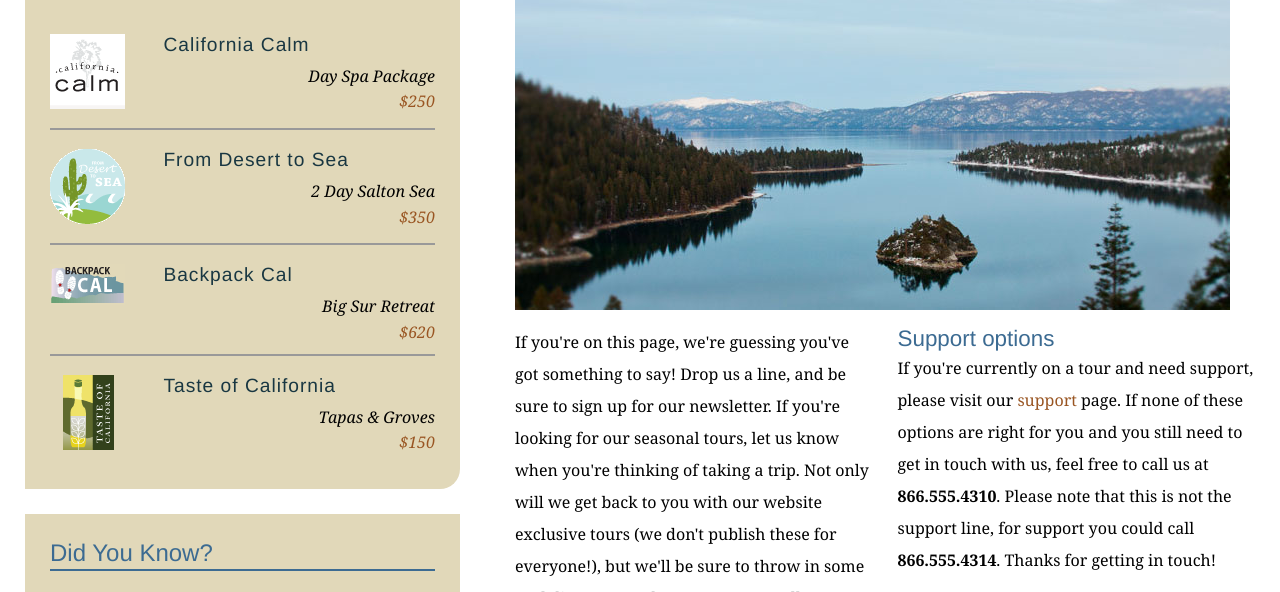
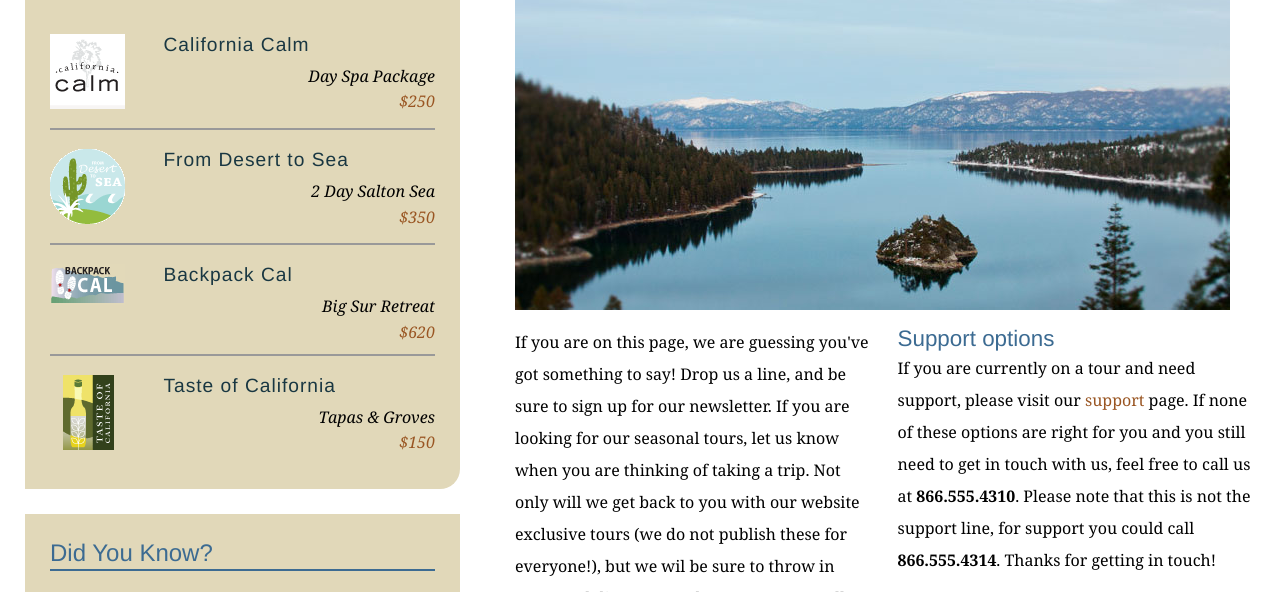
Before and after one commit to rvandercar/explore_california, a plain HTML site: page contact.html in a window 1280 px wide. Shown: the part 342-934 px from the top of the page. Drawn offline with Linux system fonts and the light colour scheme.

Commit message:
Remove contractious from contact page

```diff
--- a/contact.html
+++ b/contact.html
@@ -66,10 +66,10 @@
           <h1>Get in touch</h1>
           <img src="assets/images/emerald_bay.jpg" alt="Beautiful Lake Tahoe" class="articleImage" />
           <div class="multiCol">
-            <p>If you're on this page, we're guessing you've got something to say! Drop us a line, and be sure to sign up for our newsletter. If you're looking for our seasonal tours,  let us know when you're thinking of taking a trip. Not only will we get back to you with our website exclusive tours (we don't publish these for everyone!), but we'll be sure to throw in some cool discounts and tour extras as well.</p>
+            <p>If you are on this page, we are guessing you've got something to say! Drop us a line, and be sure to sign up for our newsletter. If you are looking for our seasonal tours,  let us know when you are thinking of taking a trip. Not only will we get back to you with our website exclusive tours (we do not publish these for everyone!), but we wil be sure to throw in some cool discounts and tour extras as well.</p>
 
             <h2>Support options</h2>
-            <p>If you're currently on a tour and need support, please visit our <a href="support.html">support</a> page. If none of these options are right for you and you still need to get in touch with us, feel free to call us at<span class="phone"> <strong>866.555.4310</strong>. Please note that this is not the support line, for support you could call </span><strong>866.555.4314</strong>. Thanks for getting in touch!</p>
+            <p>If you are currently on a tour and need support, please visit our <a href="support.html">support</a> page. If none of these options are right for you and you still need to get in touch with us, feel free to call us at<span class="phone"> <strong>866.555.4310</strong>. Please note that this is not the support line, for support you could call </span><strong>866.555.4314</strong>. Thanks for getting in touch!</p>
           </div>
 
           <form id="frmContact" name="frmContact" method="post" action="contact_process.html">
```
